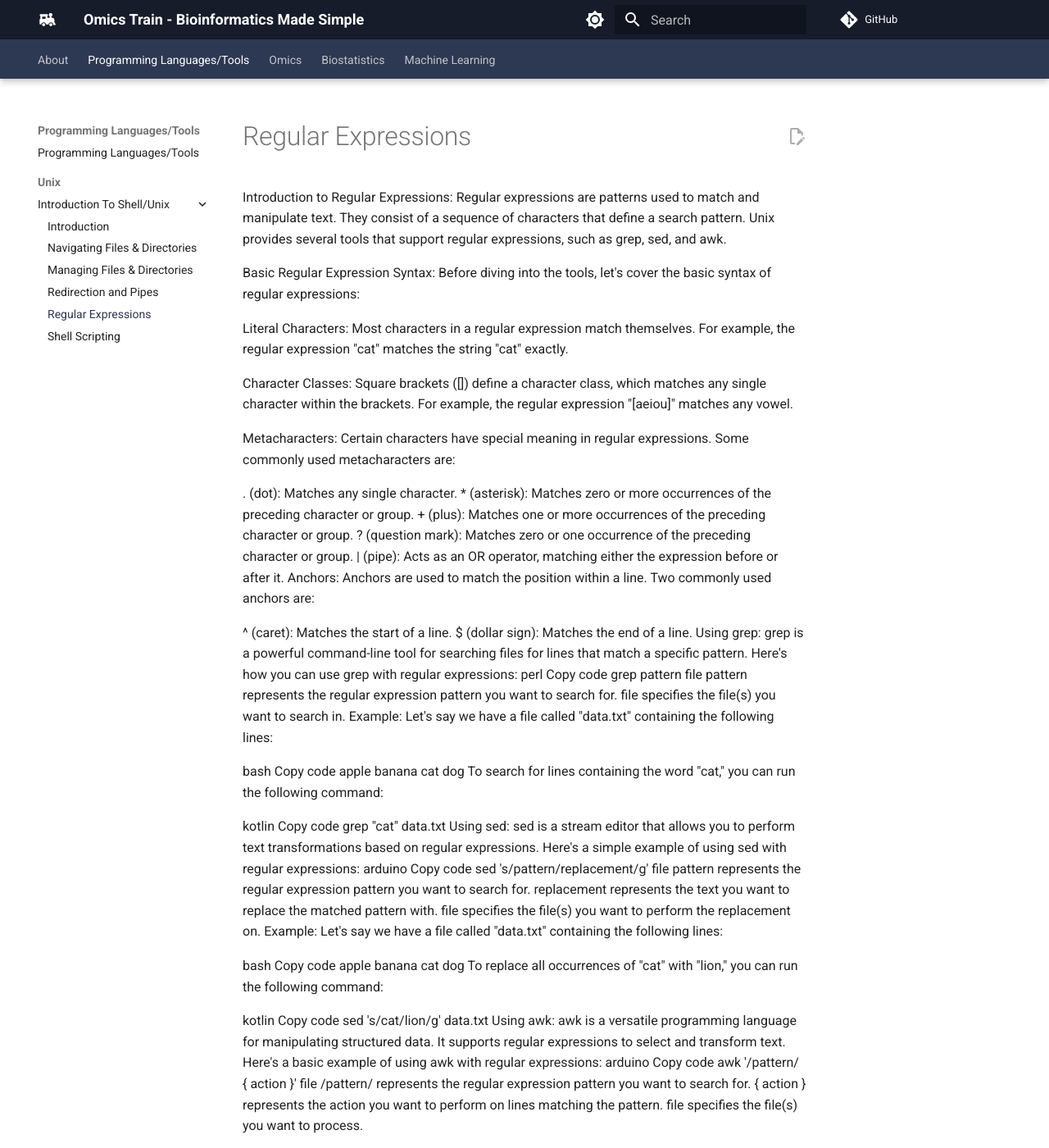
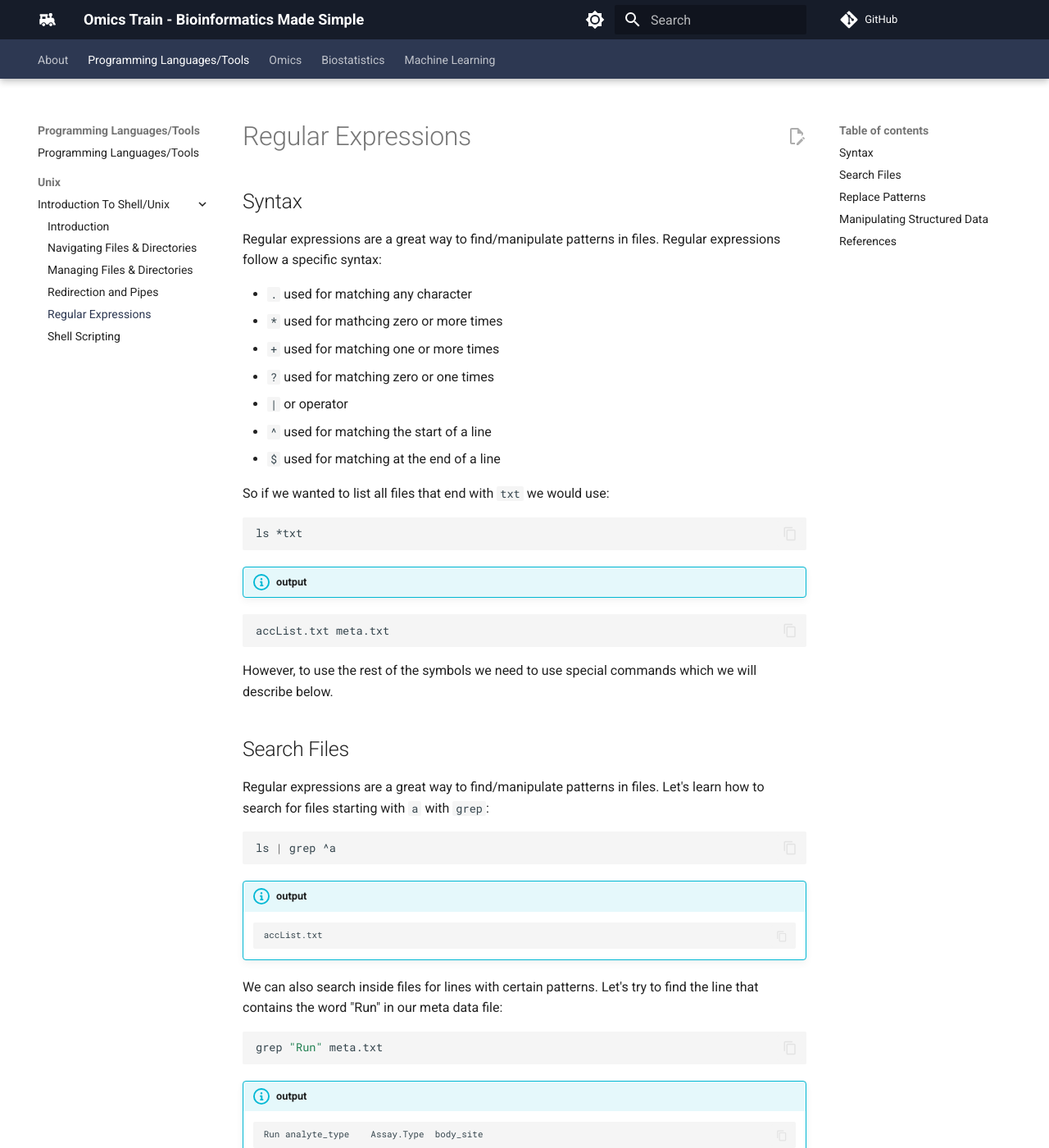
Before and after one commit to comp-tox-jhu/CompToxLab, an MkDocs documentation site: the page built from docs/programming_languages_tools/unix/05_regular_expressions.md, in a window 1280 px wide and 1400 px high. Shown: the whole window at 82% size. Built offline with MkDocs 1.6.1 and Material for MkDocs 9.7.7, drawn with Linux system fonts in a browser that asks for light colours; comment, search, counter and statistics services are not loaded; some of the changed text lies outside the part shown.

Commit message:
Update 05_regular_expressions.md

````diff
--- a/docs/programming_languages_tools/unix/05_regular_expressions.md
+++ b/docs/programming_languages_tools/unix/05_regular_expressions.md
@@ -1,74 +1,114 @@
 # Regular Expressions
 
-Introduction to Regular Expressions:
-Regular expressions are patterns used to match and manipulate text. They consist of a sequence of characters that define a search pattern. Unix provides several tools that support regular expressions, such as grep, sed, and awk.
+## Syntax
 
-Basic Regular Expression Syntax:
-Before diving into the tools, let's cover the basic syntax of regular expressions:
+Regular expressions are a great way to find/manipulate patterns in files. Regular expressions follow a specific syntax:
 
-Literal Characters: Most characters in a regular expression match themselves. For example, the regular expression "cat" matches the string "cat" exactly.
+- `.` used for matching any character
+- `*` used for mathcing zero or more times
+- `+`  used for matching one or more times
+- `?` used for matching zero or one times
+- `|` or operator
+- `^` used for matching the start of a line
+- `$` used for matching at the end of a line
 
-Character Classes: Square brackets ([]) define a character class, which matches any single character within the brackets. For example, the regular expression "[aeiou]" matches any vowel.
+So if we wanted to list all files that end with `txt` we would use:
 
-Metacharacters: Certain characters have special meaning in regular expressions. Some commonly used metacharacters are:
+```bash
+ls *txt
+```
 
-. (dot): Matches any single character.
-* (asterisk): Matches zero or more occurrences of the preceding character or group.
-+ (plus): Matches one or more occurrences of the preceding character or group.
-? (question mark): Matches zero or one occurrence of the preceding character or group.
-| (pipe): Acts as an OR operator, matching either the expression before or after it.
-Anchors: Anchors are used to match the position within a line. Two commonly used anchors are:
+!!! info "output"
 
-^ (caret): Matches the start of a line.
-$ (dollar sign): Matches the end of a line.
-Using grep:
-grep is a powerful command-line tool for searching files for lines that match a specific pattern. Here's how you can use grep with regular expressions:
-perl
-Copy code
-grep pattern file
-pattern represents the regular expression pattern you want to search for.
-file specifies the file(s) you want to search in.
-Example:
-Let's say we have a file called "data.txt" containing the following lines:
+```bash
+accList.txt	meta.txt
+```
 
-bash
-Copy code
-apple
-banana
-cat
-dog
-To search for lines containing the word "cat," you can run the following command:
+However, to use the rest of the symbols we need to use special commands which we will describe below.
 
-kotlin
-Copy code
-grep "cat" data.txt
-Using sed:
-sed is a stream editor that allows you to perform text transformations based on regular expressions. Here's a simple example of using sed with regular expressions:
-arduino
-Copy code
-sed 's/pattern/replacement/g' file
-pattern represents the regular expression pattern you want to search for.
-replacement represents the text you want to replace the matched pattern with.
-file specifies the file(s) you want to perform the replacement on.
-Example:
-Let's say we have a file called "data.txt" containing the following lines:
+## Search Files
 
-bash
-Copy code
-apple
-banana
-cat
-dog
-To replace all occurrences of "cat" with "lion," you can run the following command:
+Regular expressions are a great way to find/manipulate patterns in files. Let's learn how to search for files starting with `a` with `grep`:
 
-kotlin
-Copy code
-sed 's/cat/lion/g' data.txt
-Using awk:
-awk is a versatile programming language for manipulating structured data. It supports regular expressions to select and transform text. Here's a basic example of using awk with regular expressions:
-arduino
-Copy code
+```bash
+ls | grep ^a
+```
+
+!!! info "output"
+
+    ```bash
+    accList.txt
+    ```
+
+We can also search inside files for lines with certain patterns. Let's try to find the line that contains the word "Run" in our meta data file:
+
+
+```bash
+grep "Run" meta.txt
+```
+
+!!! info "output"
+
+    ```bash
+    Run	analyte_type	Assay.Type	body_site
+    ```
+
+## Replace Patterns
+
+Sometimes you may want to replace a pattern in a file and we can accomplish this with the `sed` command! Let's replace the word "body_site" with "tissue" in our `meta.txt` file:
+
+```bash
+sed s/body_site/tissue/g meta.txt
+```
+
+!!! info "output"
+
+    ```bash
+    Run	analyte_type	Assay.Type	tissue
+    SRR1219879	DNA	WGS	Peripheral blood
+    SRR1219880	DNA	WGS	Peripheral blood
+    ```
+
+The `sed` command follows the pattern `s/pattern/replacement/g`.
+
+## Manipulating Structured Data
+
+If we have structured data, like a data frame (think csv, tsv, excel file), then we can manipulate the data with `awk` which follows the following pattern:
+
+```bash
 awk '/pattern/ { action }' file
-/pattern/ represents the regular expression pattern you want to search for.
-{ action } represents the action you want to perform on lines matching the pattern.
-file specifies the file(s) you want to process.
+```
+
+Let's print out the first column of our `meta.txt` file with `awk` as an example without a pattern:
+
+```bash
+awk '{print $1}' meta.txt
+```
+
+!!! info "output"
+
+    ```bash
+    Run
+    SRR1219879
+    SRR1219880
+    ```
+
+You can pick other columns with the `$` and the number of the column. If you choose `$0` the entire file will be printed. For example if we wanted to print any line that had the pattern `SRR` we would use:
+
+
+```bash
+awk '/SRR/ {print $0}' meta.txt
+```
+
+!!! info "output"
+
+    ```bash
+    Run
+    SRR1219879	DNA	WGS	Peripheral blood
+    SRR1219880	DNA	WGS	Peripheral blood
+    ```
+
+## References
+
+1. [Regular Expressions Tutorial](https://ryanstutorials.net/regular-expressions-tutorial/)
+2. [AWK Quick Guide](https://www.tutorialspoint.com/awk/awk_quick_guide.htm)
````
